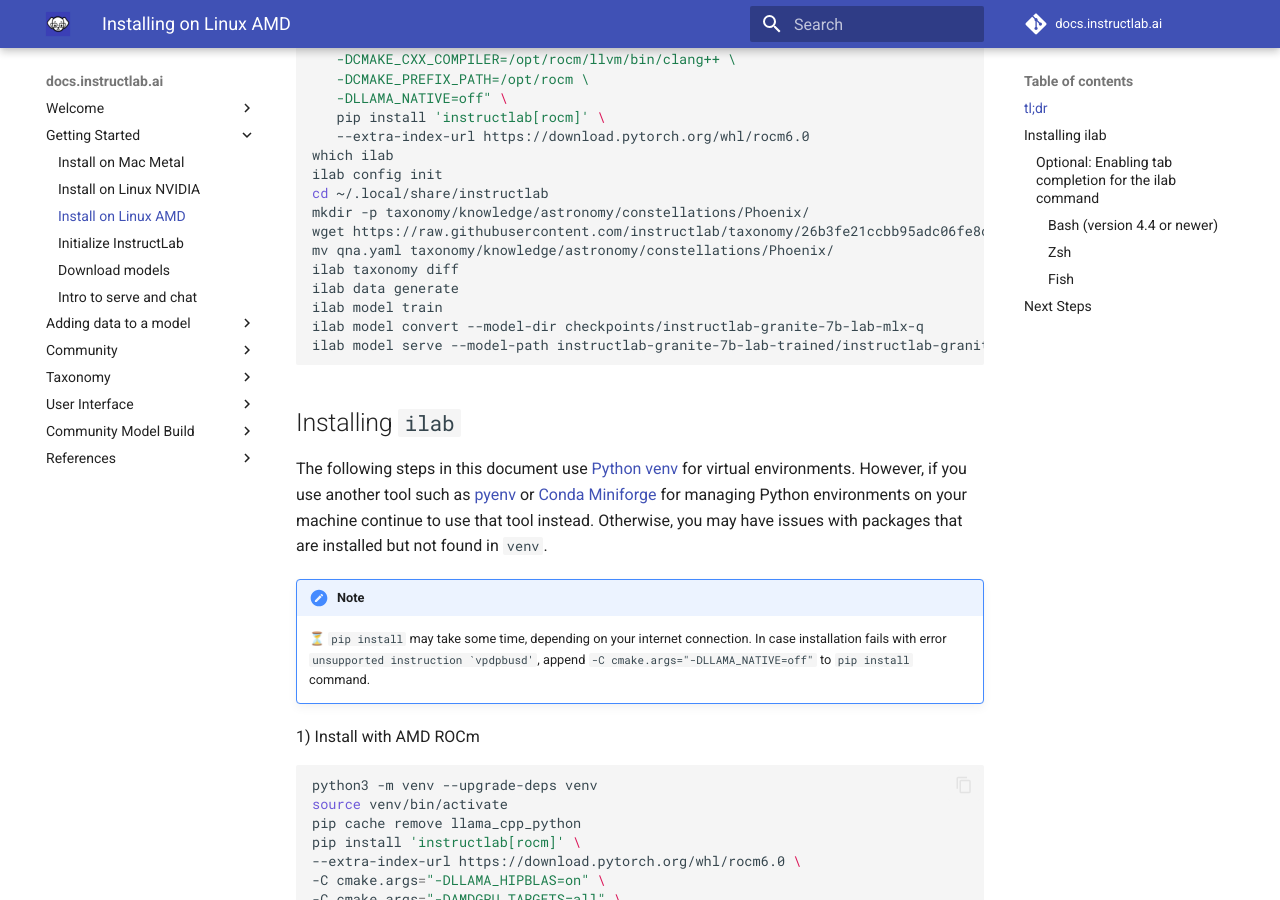
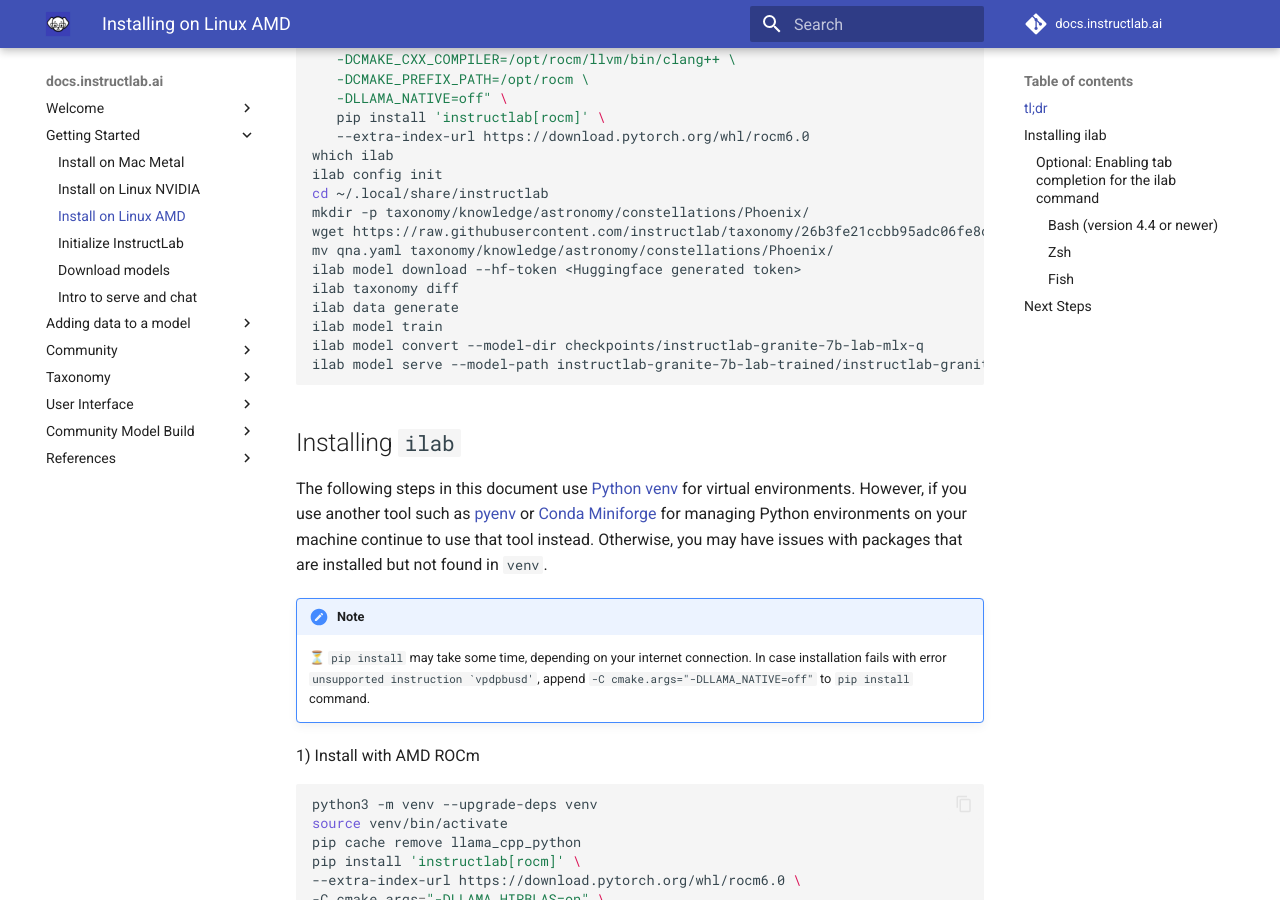
Before and after one commit to instructlab/docs.instructlab.ai, an MkDocs documentation site: the page built from docs/getting-started/linux_amd.md, in a window 1280 px wide and 900 px high, scrolled down 433 px. Built offline with MkDocs 1.6.1 and Material for MkDocs 9.7.7, drawn with Linux system fonts in a browser that asks for light colours; comment, search, counter and statistics services are not loaded.

Commit message:
Model download is important for these steps to be possible
Signed-off-by: Supreet Sethi <supreet.sethi@gmail.com>

```diff
--- a/docs/getting-started/linux_amd.md
+++ b/docs/getting-started/linux_amd.md
@@ -29,6 +29,7 @@
 mkdir -p taxonomy/knowledge/astronomy/constellations/Phoenix/
 wget https://raw.githubusercontent.com/instructlab/taxonomy/26b3fe21ccbb95adc06fe8ce76c7c18559e8dd05/knowledge/science/astronomy/constellations/phoenix/qna.yaml
 mv qna.yaml taxonomy/knowledge/astronomy/constellations/Phoenix/
+ilab model download --hf-token <Huggingface generated token>
 ilab taxonomy diff
 ilab data generate
 ilab model train
```
